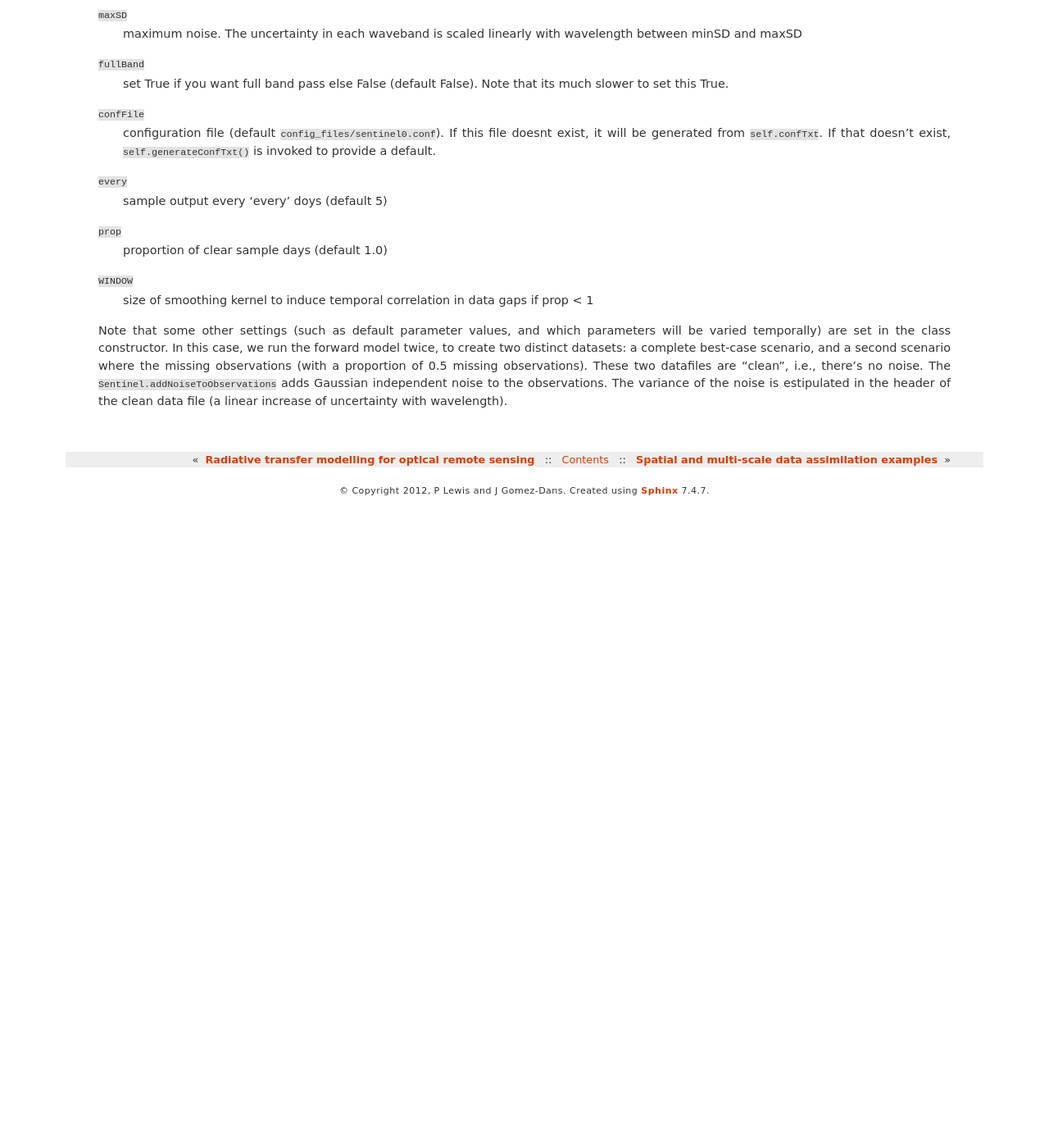
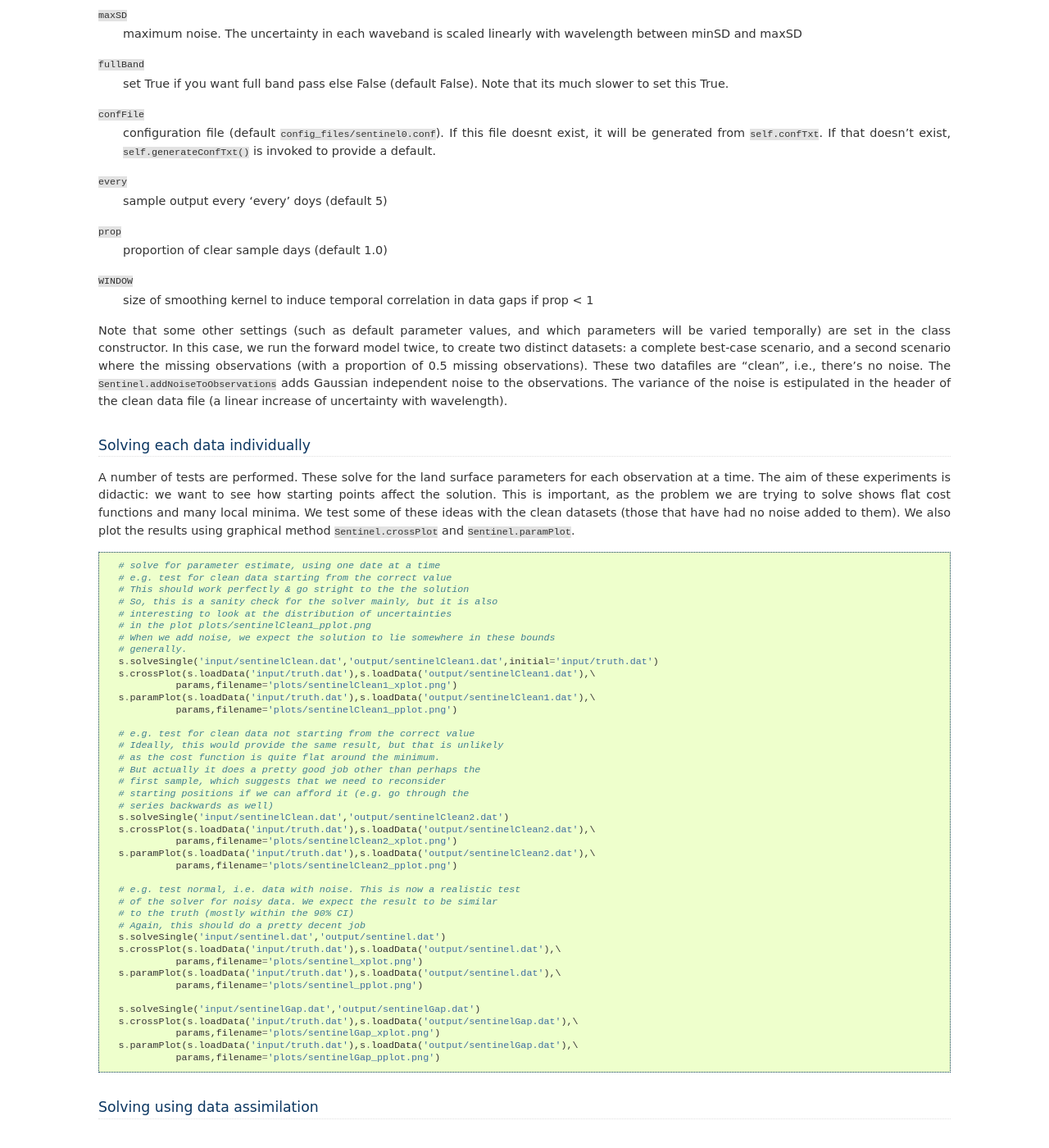
Before and after one commit to jgomezdans/eoldas_release, a Sphinx documentation site: the page built from doc/example_sentinel2.rst, in a window 1280 px wide and 1400 px high, scrolled down 2611 px. Shown: the whole window at 82% size. Built offline with Sphinx 7.4.7, drawn with Linux system fonts in a browser that asks for light colours; formulas are drawn with MathJax 3; the version number could not be read and is left out; before the commit the page ends 3226 px from its top, so only the background shows below that.

Commit message:
Most of the single pass stuff there

```diff
--- a/doc/example_sentinel2.rst
+++ b/doc/example_sentinel2.rst
@@ -176,3 +176,21 @@ The ``Sentinel.addNoiseToObservations`` adds Gaussian independent noise
 to the observations. The variance of the  noise is estipulated in the
 header of the clean data file (a linear increase of uncertainty with
 wavelength).
+
+Solving each data individually
+^^^^^^^^^^^^^^^^^^^^^^^^^^^^^^^^^
+
+A number of tests are performed. These solve for the land surface
+parameters for each observation at a time. The aim of these experiments
+is didactic: we want to see how starting points affect the solution. This
+is important, as the problem we are trying to solve shows flat cost functions
+and many local minima. We test some of these ideas with the clean datasets
+(those that have had no noise added to them). We also plot the results
+using graphical method ``Sentinel.crossPlot`` and ``Sentinel.paramPlot``.
+
+.. literalinclude:: ../sentinel.py
+   :language: python
+   :lines: 902-943
+
+Solving using data assimilation
+^^^^^^^^^^^^^^^^^^^^^^^^^^^^^^^^^^
```
